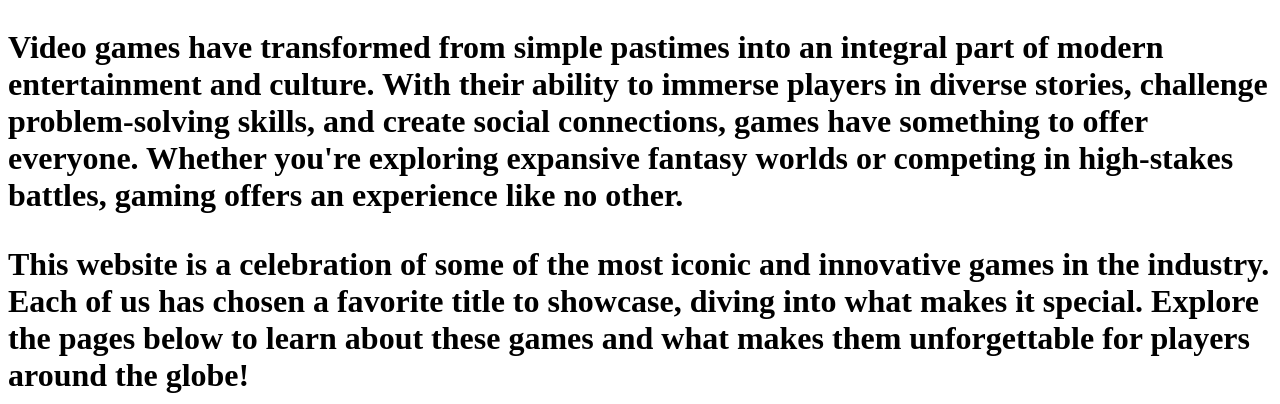
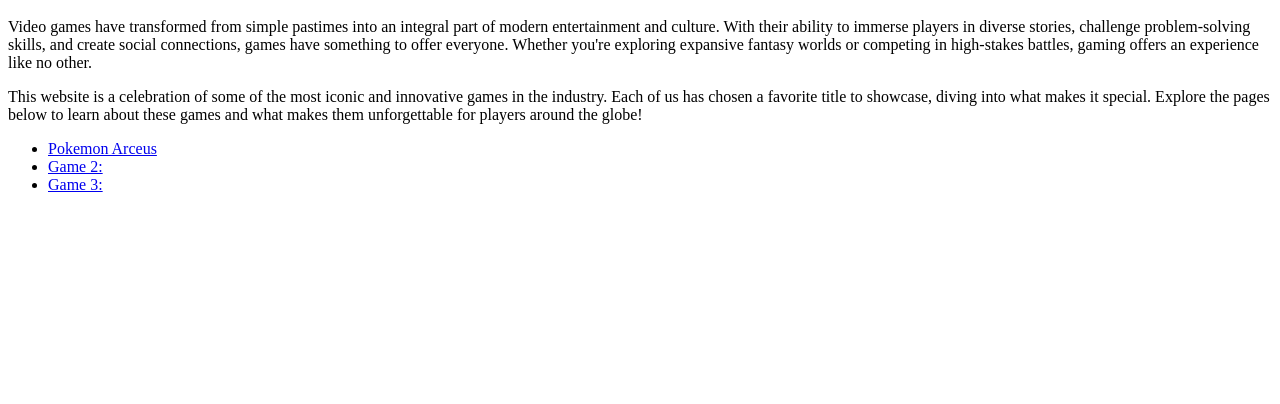
Before and after one commit to ElzbietaZ-cyber/Games, a plain HTML site: page index.html in a window 1280 px wide. Shown: the part 48-452 px from the top of the page. Drawn offline with Linux system fonts and the light colour scheme.

Commit message:
Update index.html

```diff
--- a/index.html
+++ b/index.html
@@ -1,5 +1,5 @@
-<h1>Discover the Exciting World of Gaming<h1>
-<p>Video games have transformed from simple pastimes into an integral part of modern entertainment and culture. With their ability to immerse players in diverse stories, challenge problem-solving skills, and create social connections, games have something to offer everyone. Whether you're exploring expansive fantasy worlds or competing in high-stakes battles, gaming offers an experience like no other.</p>
+<h1 id="discover-the-exciting-world-of-gaming">Discover the Exciting World of Gaming</h1>
+<p>Video games have transformed from simple pastimes into an integral part of modern entertainment and culture. With their ability to immerse players in diverse stories, challenge problem-solving skills, and create social connections, games have something to offer everyone. Whether you&#39;re exploring expansive fantasy worlds or competing in high-stakes battles, gaming offers an experience like no other.</p>
 <p>This website is a celebration of some of the most iconic and innovative games in the industry. Each of us has chosen a favorite title to showcase, diving into what makes it special. Explore the pages below to learn about these games and what makes them unforgettable for players around the globe!</p>
 <ul>
 <li><a href="pokemon.html">Pokemon Arceus</a></li>
```
